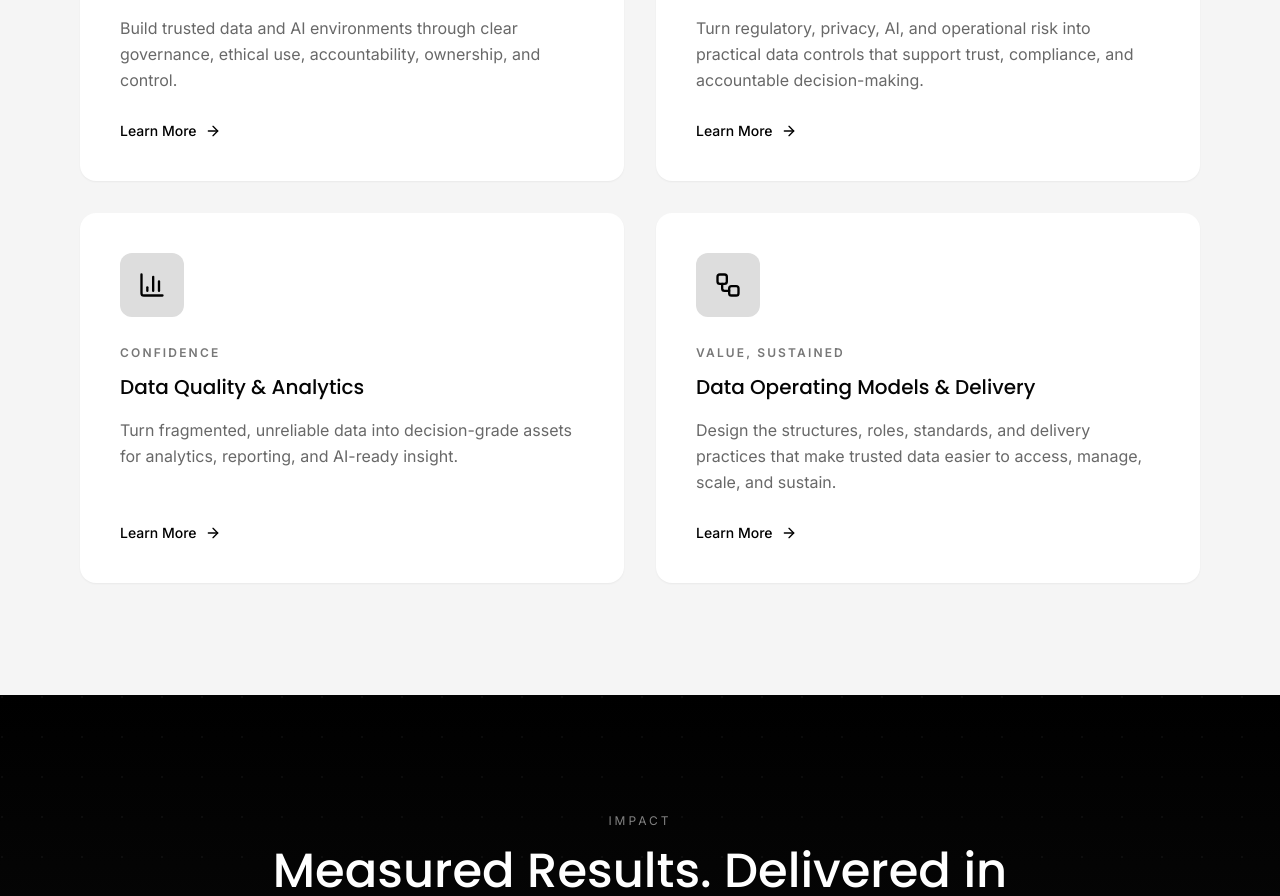
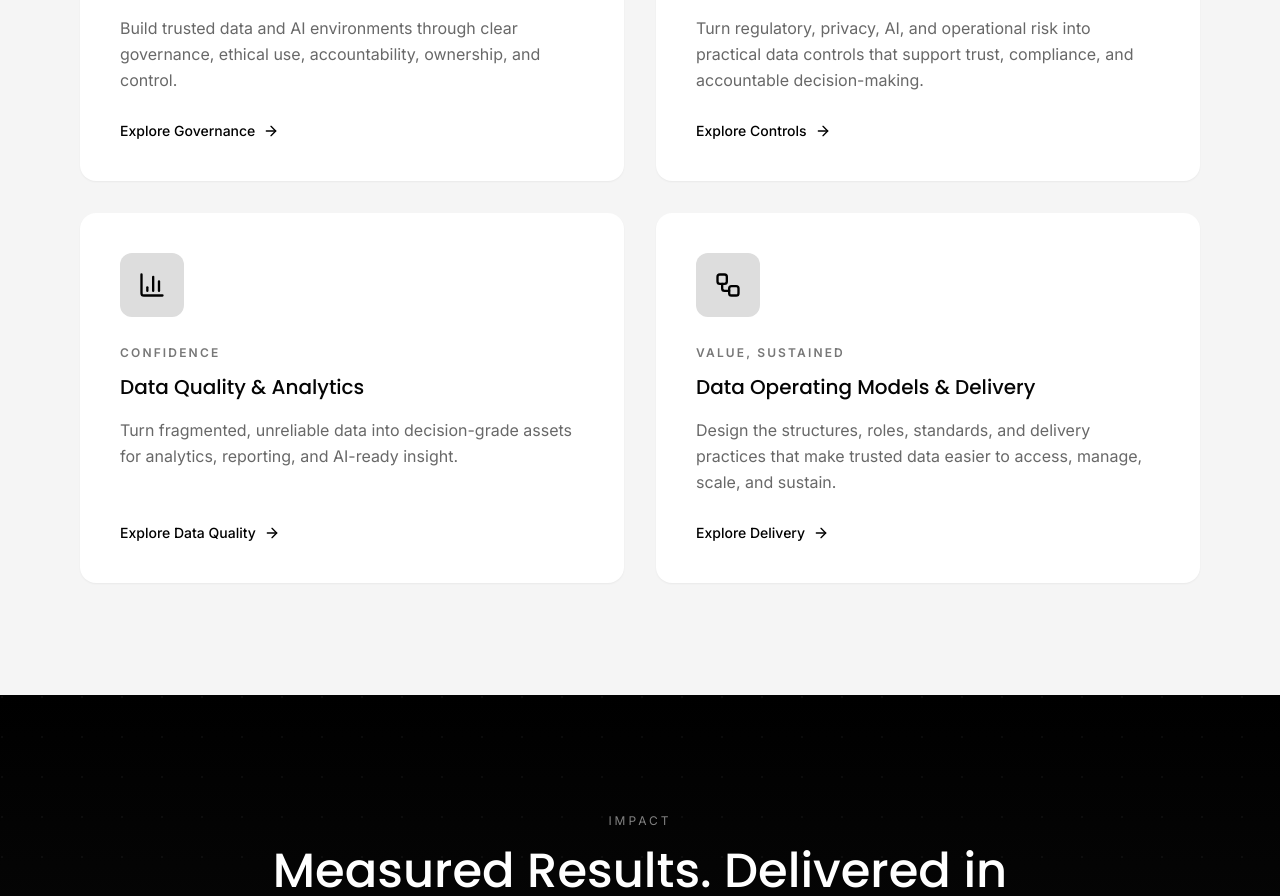
Before and after one commit to MbuzaNS/data-governance-site, a React (Vite) app: page / in a window 1280 px wide. Shown: the part 2646-3542 px from the top of the page. Built offline with nearby package versions, Linux system fonts and the light colour scheme.

Commit message:
Customising Links

```diff
--- a/src/data/ServiceData.ts
+++ b/src/data/ServiceData.ts
@@ -8,6 +8,7 @@ export const services = [
     icon: Scale,
     theme: 'Trust',
     title: 'Data Governance & Responsible AI',
+    linkLabel: 'Explore Governance',
     shortDescription:
       'Build trusted data and AI environments through clear governance, ethical use, accountability, ownership, and control.',
     intro:
@@ -35,6 +36,7 @@ export const services = [
     icon: ShieldCheck,
     theme: 'Prevention',
     title: 'Data Risk, Compliance & Controls',
+    linkLabel: 'Explore Controls',
     shortDescription:
       'Turn regulatory, privacy, AI, and operational risk into practical data controls that support trust, compliance, and accountable decision-making.',
     intro:
@@ -61,6 +63,7 @@ export const services = [
     icon: BarChart3,
     theme: 'Confidence',
     title: 'Data Quality & Analytics',
+    linkLabel: 'Explore Data Quality',
     shortDescription:
       'Turn fragmented, unreliable data into decision-grade assets for analytics, reporting, and AI-ready insight.',
     intro:
@@ -88,6 +91,7 @@ export const services = [
     icon: Workflow,
     theme: 'Value, sustained',
     title: 'Data Operating Models & Delivery',
+    linkLabel: 'Explore Delivery',
     shortDescription:
       'Design the structures, roles, standards, and delivery practices that make trusted data easier to access, manage, scale, and sustain.',
     intro:
--- a/src/sections/ServiceDetail.tsx
+++ b/src/sections/ServiceDetail.tsx
@@ -87,7 +87,7 @@ const ServiceDetail = ({ slug }: ServiceDetailProps) => {
               href="/enquiries"
               className="mt-8 inline-flex items-center gap-2 bg-black text-white rounded-full px-6 py-3 text-sm font-medium hover:bg-[#222222] transition-colors duration-300"
             >
-              Work With Me
+              Start a Conversation
               <ArrowRight size={16} />
             </a>
           </div>
--- a/src/sections/Services.tsx
+++ b/src/sections/Services.tsx
@@ -120,7 +120,7 @@ const Services = () => {
                     href={`/services/${service.slug}`}
                     className="mt-7 flex items-center gap-2 text-black font-medium"
                   >
-                    <span className="text-sm">Learn More</span>
+                    <span className="text-sm">{service.linkLabel}</span>
                     <ArrowRight
                       size={16}
                       className="transition-transform duration-300 group-hover:translate-x-2"
```
